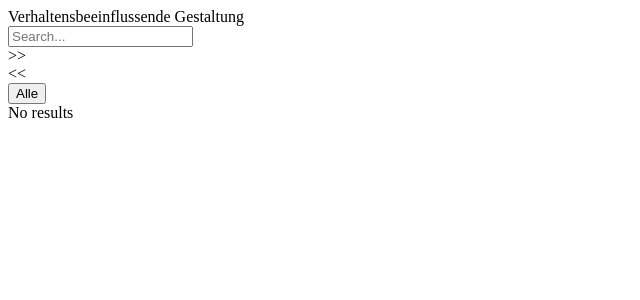
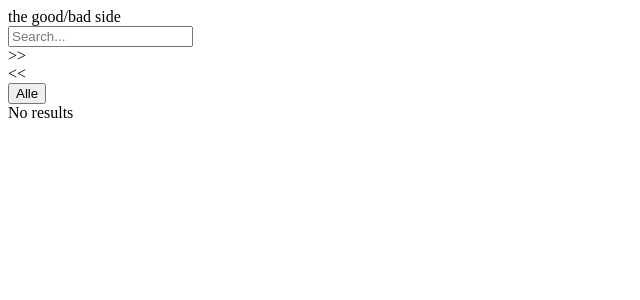
Before and after one commit to tatjanapfeiffer/recherche_wiki, a PHP site: the page made by site/templates/home.php in a window 1280 px wide. Shown: the top 300 px of the page, without its empty margins (0-640 px from the left). Run offline with PHP 8.4, Linux system fonts and the light colour scheme; the template is opened without the code that fills it, so the values that code supplies are empty; some web fonts are replaced.

Commit message:
title_change

```diff
--- a/site/templates/home.php
+++ b/site/templates/home.php
@@ -5,7 +5,7 @@ $alleTags = $site->index()->pluck("tags", ",", true);
 
 <?php snippet('header') ?>
 <div class="header">
-  <div class="title">Verhaltensbeeinflussende Gestaltung</div>
+  <div class="title">the good/bad side</div>
 
   <div class="Suche-box">
     <input class="Suche" class="material-icons aktiv" placeholder="Search...">
```
